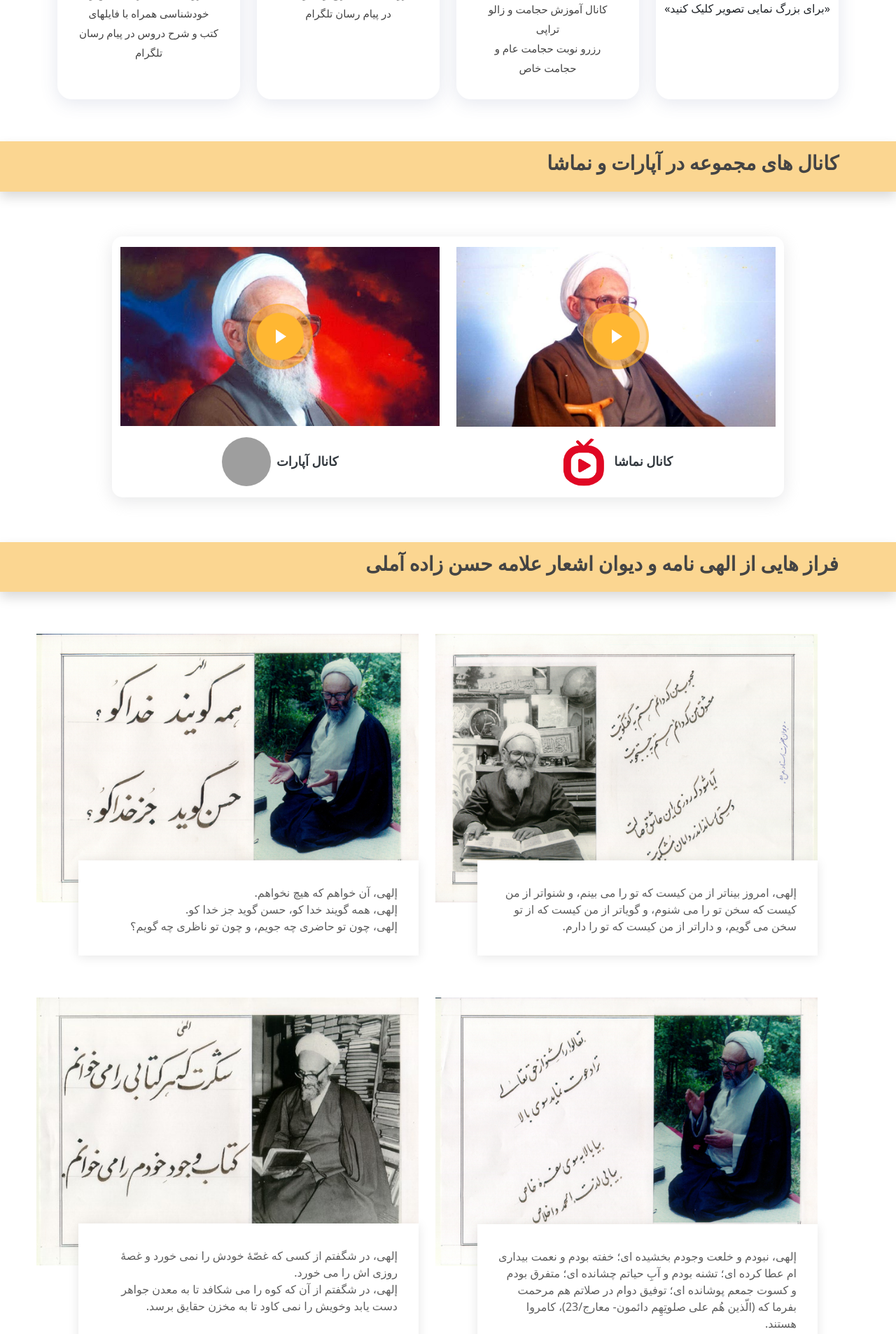
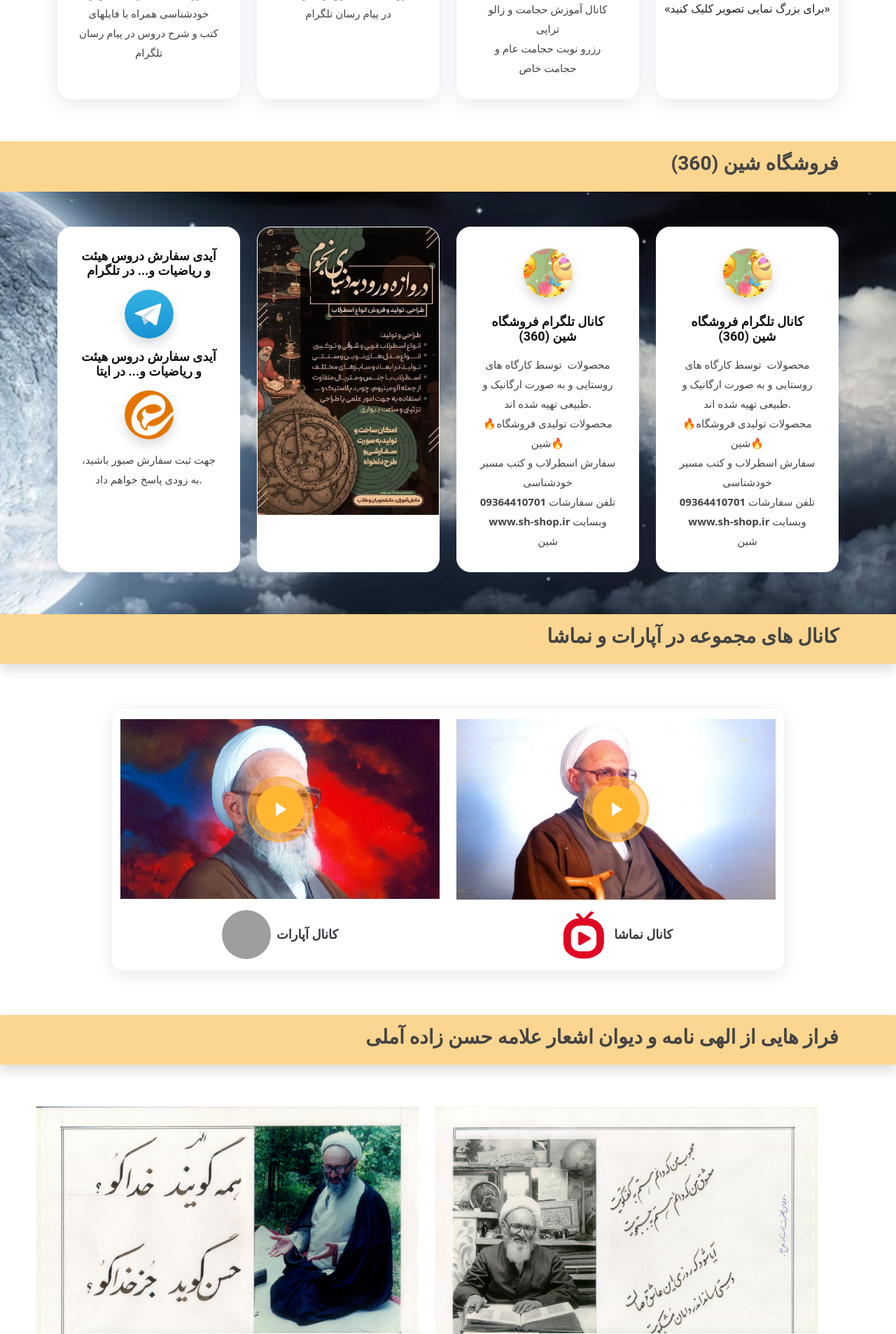
Before and after one commit to hoodaddeveloper/Paths-Of-Wisdom, a PHP site: page / in a window 1280 px wide. Shown: the part 2559-4466 px from the top of the page at 70% size. Run offline with PHP 8.4, Linux system fonts and the light colour scheme; some libraries are stand-ins or nearby versions; grey boxes are pictures that could not be loaded.

Commit message:
styled the shop section

```diff
--- a/assets/css/style.css
+++ b/assets/css/style.css
@@ -111,9 +111,7 @@ h6,
 # Navigation Menu
 --------------------------------------------------------------*/
 
-/**
-* Desktop Navigation
-*/
+/* Desktop Navigation */
 
 .navbar {
   padding: 0;
@@ -226,9 +224,7 @@ h6,
   }
 }
 
-/**
-* Mobile Navigation
-*/
+/* Mobile Navigation */
 
 .mobile-nav-toggle {
   color: #fff;
@@ -617,6 +613,14 @@ section {
   border-radius: 15px;
 }
 
+.section-background {
+  padding: 50px 0;
+  background-size: cover;
+  background-position: center;
+  background-repeat: no-repeat;
+  background-image: url('../img/shin-bg.jpg');
+}
+
 /*--------------------------------------------------------------
 # Breadcrumbs
 --------------------------------------------------------------*/
@@ -675,15 +679,15 @@ section {
 
 .services .icon-box {
   padding: 30px;
-  position: relative;
   overflow: hidden;
   margin: 0 0 40px 0;
+  position: relative;
   background: #fff;
+  text-align: center;
+  border-radius: 20px;
+  border: 1px solid #fff;
+  transition: all 0.3s ease-in-out;
   box-shadow: 0 5px 26px 0 rgba(68, 88, 144, 0.14);
-  transition: all 0.3s ease-in-out;
-  text-align: center;
-  border: 1px solid #fff;
-  border-radius: 20px;
 }
 
 .services .icon {
@@ -1414,7 +1418,7 @@ section {
   }
 }
 
-/*** Wave Animations ***/
+/* Wave Animations */
 
 .waves-1 {
   z-index: 8;
@@ -1482,7 +1486,7 @@ section {
   }
 }
 
-/*** Shrinking for mobile ***/
+/* Shrinking for mobile */
 
 @media (max-width: 768px) {
   .waves-1 {
@@ -1506,7 +1510,7 @@ section {
   }
 }
 
-/*** Border Animation ***/
+/* Border Animation */
 
 @property --angle {
   syntax: '<angle>';
@@ -1580,7 +1584,8 @@ section {
   }
 }
 
-/*** Zarin Pal ***/
+/* Zarin Pal */
+
 #zarinpal {
   margin: auto
 }
--- a/index.html
+++ b/index.html
@@ -98,6 +98,7 @@
   </section>
 
   <main id="main">
+
     <!-- ======= Channels Bar ======= -->
     <section dir="rtl" class="breadcrumbs shadow" data-aos="fade-up" data-aos-delay="100">
       <div class="container">
@@ -277,6 +278,73 @@
               <a href="https://ukcertificate.org/?P=VerifyCertificates&certcode=Uk3610072717"><img class="w-100"
                   style="cursor: pointer;" src="assets/img/links/12.jpg"><span class="text-dark">«برای بزرگ نمایی تصویر
                   کلیک کنید»</span></a>
+            </div>
+          </div>
+        </div>
+      </div>
+    </section>
+
+    <!-- ======= Shop Bar ======= -->
+    <section dir="rtl" class="breadcrumbs shadow" data-aos="fade-up" data-aos-delay="100">
+      <div class="container">
+        <h2 class="d-flex justify-content-between align-items-center fw-bold">فروشگاه شین (360)</h2>
+      </div>
+    </section>
+
+    <!-- ======= Shop Section ======= -->
+    <section class="services section-background" data-aos="fade-up">
+      <div class="container">
+        <div class="row">
+          <div class="col-md-6 col-lg-3 d-flex align-items-stretch">
+            <div class="icon-box icon-box-cyan">
+              <h4 class="title"><a href="https://t.me/Astrology_shop">آیدی سفارش دروس هیئت و ریاضیات و... در
+                  تلگرام</a>
+                <br>
+                <img class="link-image mt-3 shadow" src="assets/img/links/tel.png">
+                <h4 class="title"><a href="https://eitaa.com/Astrology_shop">آیدی سفارش دروس هیئت و ریاضیات و... در
+                    ایتا</a>
+                  <br>
+                  <img class="link-image mt-3 shadow" src="assets/img/links/eitaa.png">
+                </h4>
+                <p class="description">جهت ثبت سفارش صبور باشید، به زودی پاسخ خواهم داد.</p>
+            </div>
+          </div>
+
+          <div class="col-md-6 col-lg-3 d-flex align-items-stretch" data-aos="fade-up">
+            <div class="icon-box icon-box-cyan" style="padding: 0;">
+              <img src="./assets/img/shin.jpg" class="img-fluid">
+            </div>
+          </div>
+
+          <div class="col-md-6 col-lg-3 d-flex align-items-stretch" data-aos="fade-up">
+            <div class="icon-box icon-box-cyan">
+              <img class="link-image mb-4 shadow" src="assets/img/links/shin.jpg">
+              <h4 class="title"><a href="https://t.me/sh_shop_produs">کانال تلگرام فروشگاه شین (360)</a>
+              </h4>
+              <p class="description">محصولات  توسط کارگاه های روستایی و به صورت ارگانیک و طبیعی تهیه شده اند.</p>
+              <p class="description">🔥محصولات تولیدی فروشگاه شین🔥</p>
+              <p class="description">سفارش اسطرلاب و کتب مسیر خودشناسی
+                <br>
+                <span class="fw-bold">09364410701 </span>تلفن سفارشات
+                <br>
+                <span class="fw-bold">www.sh-shop.ir </span>وبسایت شین
+              </p>
+            </div>
+          </div>
+
+          <div class="col-md-6 col-lg-3 d-flex align-items-stretch" data-aos="fade-up">
+            <div class="icon-box icon-box-cyan">
+              <img class="link-image mb-4 shadow" src="assets/img/links/shin.jpg">
+              <h4 class="title"><a href="https://t.me/sh_shop_produs">کانال تلگرام فروشگاه شین (360)</a>
+              </h4>
+              <p class="description">محصولات  توسط کارگاه های روستایی و به صورت ارگانیک و طبیعی تهیه شده اند.</p>
+              <p class="description">🔥محصولات تولیدی فروشگاه شین🔥</p>
+              <p class="description">سفارش اسطرلاب و کتب مسیر خودشناسی
+                <br>
+                <span class="fw-bold">09364410701 </span>تلفن سفارشات
+                <br>
+                <span class="fw-bold">www.sh-shop.ir </span>وبسایت شین
+              </p>
             </div>
           </div>
         </div>
```
Also changed, not shown: assets/img/links/eitaa.png (added), assets/img/links/shin.jpg (added), assets/img/links/tel.png (added), assets/img/shin-bg.jpg (added), assets/img/shin.jpg (added).
